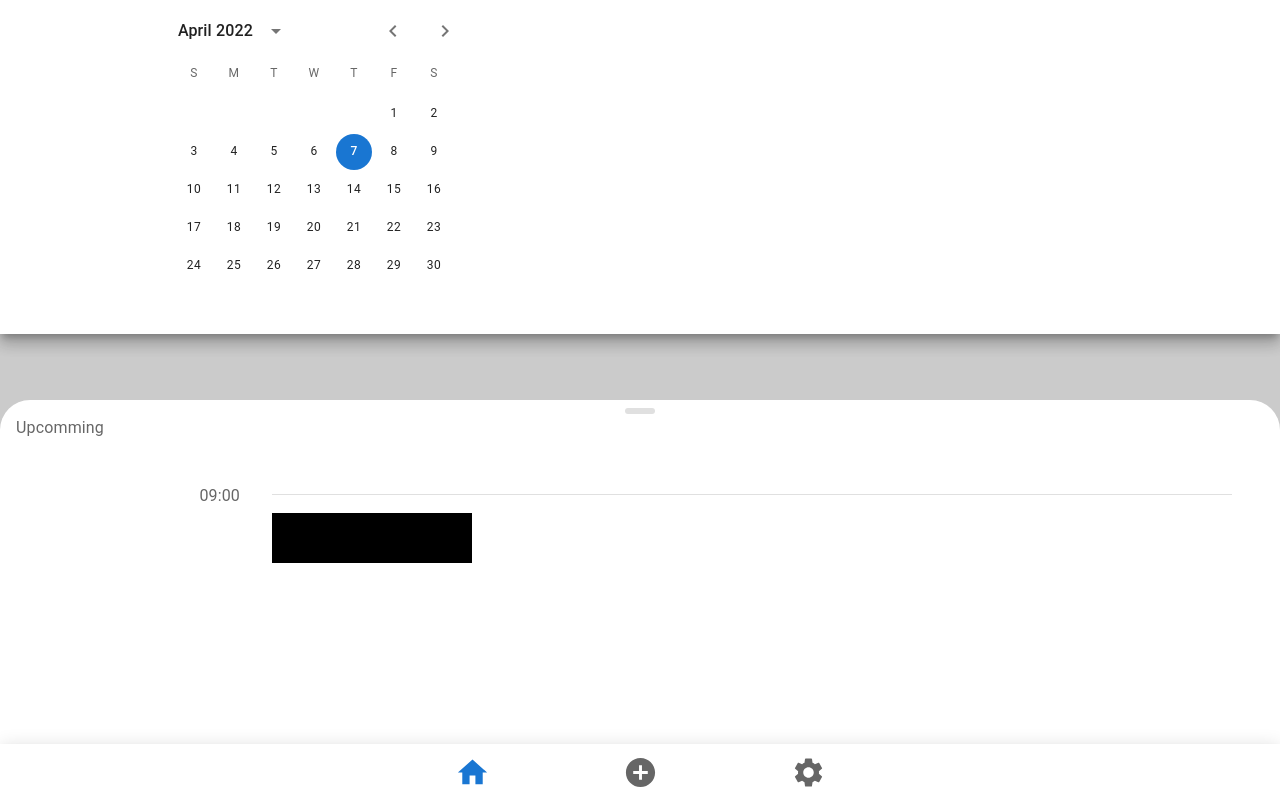
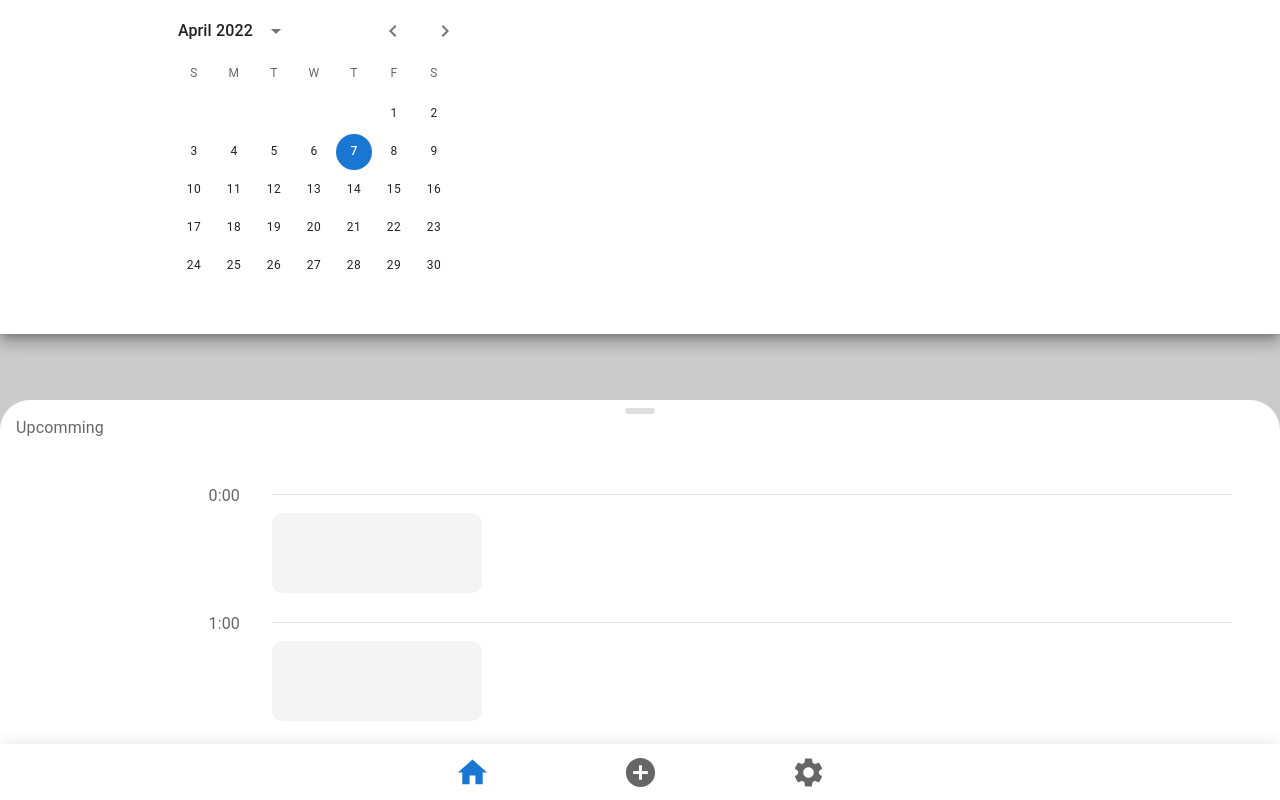
Before and after one commit to ehsanmmd/planner, a Next.js app: page / in a window 1280 px wide. Built offline with nearby package versions, Linux system fonts and the light colour scheme.

Commit message:
refactor: improvement on timeline display

```diff
--- a/components/TimeLine.js
+++ b/components/TimeLine.js
@@ -3,6 +3,11 @@ import TimelineOppositeContent, {
   timelineOppositeContentClasses,
 } from "@mui/lab/TimelineOppositeContent";
 import TimeLineElement from "./TimeLineElement";
+
+let times = [];
+for (let i = 0; i < 24; i++) {
+  times.push(`${i}:00`);
+}
 
 export default function TimeLine() {
   return (
@@ -13,7 +18,9 @@ export default function TimeLine() {
         },
       }}
     >
-      <TimeLineElement time={"09:00"} />
+      {times.map((time) => {
+        return <TimeLineElement time={time} />;
+      })}
     </Timeline>
   );
 }
--- a/components/TimeLineElement.js
+++ b/components/TimeLineElement.js
@@ -6,6 +6,8 @@ import TimelineOppositeContent, {
 } from "@mui/lab/TimelineOppositeContent";
 import Box from "@mui/system/Box";
 import { Divider } from "@mui/material";
+import { grey } from "@mui/material/colors";
+import Skeleton from "@mui/material/Skeleton";
 
 export default function TimeLineElement(props) {
   return (
@@ -20,12 +22,14 @@ export default function TimeLineElement(props) {
           sx={{ mb: "18px", mt: "10px" }}
           color="textSecondary"
         />
-        <Box
-          sx={{ display: "inline-block" }}
-          bgcolor="#000"
-          width="200px"
-          height="50px"
-        ></Box>
+        <Box sx={{ display: "inline-block" }}>
+          <Skeleton
+            variant="rectangular"
+            width={210}
+            height={80}
+            sx={{ borderRadius: "10px" }}
+          />
+        </Box>
       </TimelineContent>
     </TimelineItem>
   );
```
